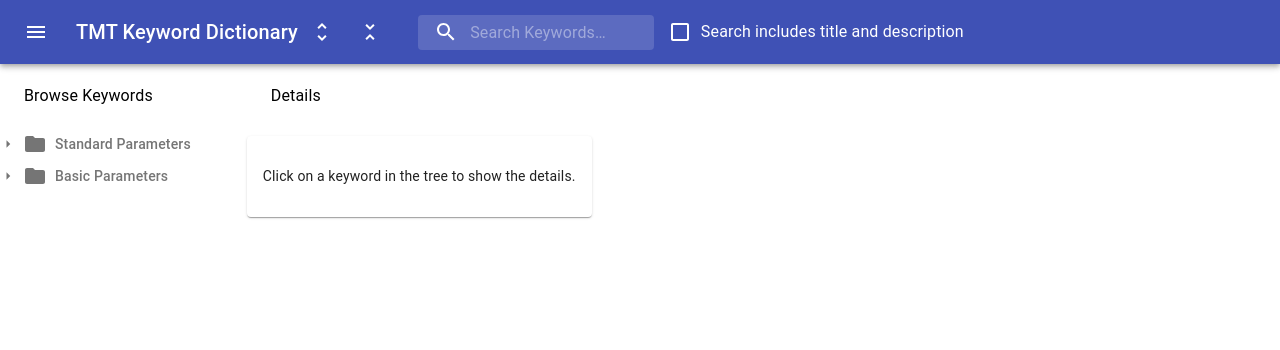
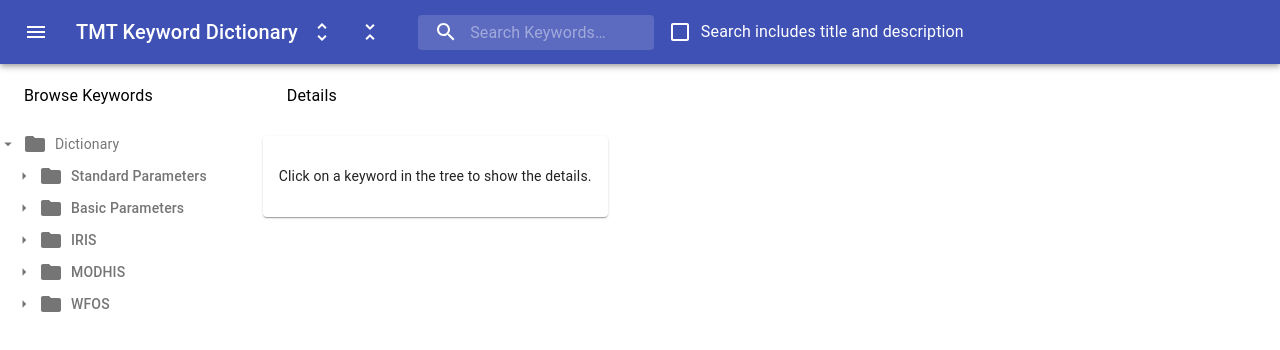
Before and after one commit to tmtsoftware/tmt-fits-keys, a React (Create React App) app: page / in a window 1280 px wide. Shown: the top 350 px of the page. Built offline with nearby package versions, Linux system fonts and the light colour scheme.

Commit message:
Changed top level node to Dictionary, added instrument nodes, instrument JSON with key references

```diff
--- a/src/App.tsx
+++ b/src/App.tsx
@@ -1,7 +1,7 @@
 import React, {ChangeEvent, useState} from 'react';
 import './App.css';
 
-import {fade, makeStyles, Theme, createStyles} from '@material-ui/core/styles';
+import {createStyles, fade, makeStyles, Theme} from '@material-ui/core/styles';
 import TreeView from '@material-ui/lab/TreeView';
 import TreeItem, {TreeItemProps} from '@material-ui/lab/TreeItem';
 import Typography from '@material-ui/core/Typography';
@@ -22,10 +22,16 @@ import UnfoldMoreIcon from '@material-ui/icons/UnfoldMore';
 import UnfoldLessIcon from '@material-ui/icons/UnfoldLess';
 import InputBase from "@material-ui/core/InputBase";
 
-import categories_json from './data/categories.json';
-import attributes_json from './data/attributes.json';
 import Checkbox from "@material-ui/core/Checkbox";
 import FormControlLabel from "@material-ui/core/FormControlLabel";
+
+import dictionary_json from './data/dictionary.json';
+import attributes_json from './data/attributes.json';
+
+import iris_json from './data/IRIS.json';
+import modhis_json from './data/MODHIS.json';
+import wfos_json from './data/WFOS.json';
+
 
 // Map of attribute to description for the FITS key attributes in data/attributes.json
 // used for tooltips in details table
@@ -61,17 +67,28 @@ interface Key {
     attributes: Array<Attribute>
 }
 
-// A category of FITS keys (from data/category.json)
-interface Category {
+// A dictionary of FITS keys (from data/category.json)
+interface Dictionary {
     category: string,
     keys: Array<Key>
 }
 
-const categories = categories_json as Array<Category>;
-const categoryNames = categories.map(c => c.category)
+// A reference to a key in a Dictionary
+interface KeyRef {
+    dict: Dictionary,
+    key: Key
+}
+
+const dictionaries = dictionary_json as Array<Dictionary>
+const categoryNames = dictionaries.map(d => d.category)
+
+// Arrays of references to keys for each instrument
+const irisIds = iris_json as Array<string>
+const modhisIds = modhis_json as Array<string>
+const wfosIds = wfos_json as Array<string>
 
 // Separator between category and keyword for nodeId
-const sep = "|";
+const sep = "|"
 
 const useTreeItemStyles = makeStyles((theme: Theme) =>
     createStyles({
@@ -124,6 +141,34 @@ const useTreeItemStyles = makeStyles((theme: Theme) =>
         },
     }),
 );
+
+// Gets the Key for the given id (in the format Category<sep>Key, same as nodeId)
+function getKeysForIds(ids: Array<string>): Array<KeyRef> {
+    const keys = ids.map(id => {
+        const [categoryName, keyName] = id.split(sep)
+        if (keyName) {
+            const dict = dictionaries.find(d => d.category === categoryName)
+            if (dict) {
+                const key = dict.keys.find(k => k.name === keyName)
+                if (key) {
+                    const keyRef: KeyRef = {dict: dict, key: key}
+                    return keyRef
+                }
+            }
+        }
+        return undefined
+    }).filter(keyRef => keyRef !== undefined)
+    return keys as Array<KeyRef>
+}
+
+// XXX TODO: Simplify/automate this?
+const instruments = new Map<string, Array<KeyRef>>()
+const instNames = ["IRIS", "MODHIS", "WFOS"]
+instruments.set("IRIS", getKeysForIds(irisIds))
+instruments.set("MODHIS", getKeysForIds(modhisIds))
+instruments.set("WFOS", getKeysForIds(wfosIds))
+
+const topLevelNodes = ["Dictionary"].concat(categoryNames).concat(instNames)
 
 function StyledTreeItem(props: StyledTreeItemProps): JSX.Element {
     const classes = useTreeItemStyles();
@@ -249,7 +294,7 @@ export default function App() {
     const [selectedNode, setSelectedNode] = useState("");
 
     // List of nodeIds for expanded tree nodes
-    const [expanded, setExpanded] = useState([""]);
+    const [expanded, setExpanded] = useState(["Dictionary"]);
 
     // Current contents of the Search filter box
     const [filter, setFilter] = useState("");
@@ -260,8 +305,8 @@ export default function App() {
     const classes = useStyles();
 
     // Makes a nodeId for a tree node
-    function makeKeyItemId(cat: Category, key: Key) {
-        return cat.category + sep + key.name;
+    function makeKeyItemId(dict: Dictionary, key: Key) {
+        return dict.category + sep + key.name;
     }
 
     const handleCheckboxChange = (event: React.ChangeEvent<HTMLInputElement>) => {
@@ -277,16 +322,34 @@ export default function App() {
                 value.title.toUpperCase().includes(filt) ||
                 value.description.toUpperCase().includes(filt)))
     }
+    function keyRefSearchFilter(value: KeyRef, index: number, array: KeyRef[]) {
+        return searchFilter(value.key, index, array.map(keyRef => keyRef.key))
+    }
 
     // Makes the tree nodes for the FITS keys for the given category
-    function keyItems(cat: Category) {
-        return cat.keys.filter(searchFilter).map(key =>
-            <StyledTreeItem
-                nodeId={makeKeyItemId(cat, key)}
-                key={makeKeyItemId(cat, key)}
+    function keyItems(dict: Dictionary) {
+        return dict.keys.filter(searchFilter).map(key => {
+            const id = makeKeyItemId(dict, key);
+            return <StyledTreeItem
+                nodeId={id}
+                key={id}
                 labelText={key.name}
                 labelIcon={ListAltIcon}/>
-        )
+        })
+    }
+
+    // Makes the tree nodes for the FITS keys for the given instrument
+    function instKeyItems(inst: string) {
+        const keyRefs = instruments.get(inst) as Array<KeyRef>
+        return keyRefs.filter(keyRefSearchFilter).map(keyRef => {
+            // Add inst to id to make it unique
+            const id = makeKeyItemId(keyRef.dict, keyRef.key) + sep + inst;
+            return <StyledTreeItem
+                nodeId={id}
+                key={id}
+                labelText={keyRef.key.name}
+                labelIcon={ListAltIcon}/>;
+        })
     }
 
     function nodeSelected(event: object, value: string) {
@@ -298,7 +361,7 @@ export default function App() {
     }
 
     // Makes the tree displaying the categories of FITS keys
-    function makeTreeView(classes: ClassNameMap, catItems: JSX.Element[]) {
+    function makeTreeView(classes: ClassNameMap, catItems: JSX.Element[], instItems: JSX.Element[]) {
         return <TreeView
             className={classes.root}
             defaultCollapseIcon={<ArrowDropDownIcon/>}
@@ -308,7 +371,13 @@ export default function App() {
             onNodeToggle={nodeToggled}
             expanded={expanded}
         >
-            {catItems}
+            <StyledTreeItem
+                key={"Dictionary"}
+                nodeId={"Dictionary"}
+                labelText={"Dictionary"}
+                labelIcon={FolderIcon}>
+                {catItems.concat(instItems)}
+            </StyledTreeItem>
         </TreeView>;
     }
 
@@ -330,7 +399,7 @@ export default function App() {
     function makeDetailView() {
         const [category, key] = selectedNode.split(sep)
         if (key) {
-            const cat = categories.find(c => c.category === category)
+            const cat = dictionaries.find(c => c.category === category)
             if (cat) {
                 const keyItem = cat.keys.find(k => k.name === key)
                 if (keyItem) {
@@ -361,7 +430,7 @@ export default function App() {
         setFilter(event.target.value)
         // Expand tree if filter is set
         if (event.target.value !== "")
-            setExpanded(categoryNames)
+            setExpanded(topLevelNodes)
     }
 
     // Makes the top bar
@@ -381,7 +450,7 @@ export default function App() {
                         TMT Keyword Dictionary
                     </Typography>
                     <div className={classes.sectionDesktop}>
-                        <IconButton title="Expand All" color="inherit" onClick={() => setExpanded(categoryNames)}>
+                        <IconButton title="Expand All" color="inherit" onClick={() => setExpanded(topLevelNodes)}>
                             <UnfoldMoreIcon/>
                         </IconButton>
                         <IconButton title="Collapse All" color="inherit" onClick={() => setExpanded([])}>
@@ -422,17 +491,28 @@ export default function App() {
     }
 
     // Makes the tree nodes for the categories of FITS keys
-    const catItems = categories.map(cat =>
+    const catItems = dictionaries.map(dict =>
         <StyledTreeItem
-            key={cat.category}
-            nodeId={cat.category}
-            labelText={cat.category}
+            key={dict.category}
+            nodeId={dict.category}
+            labelText={dict.category}
             labelIcon={FolderIcon}>
-            {keyItems(cat)}
+            {keyItems(dict)}
         </StyledTreeItem>
     );
 
-    const treeView = makeTreeView(classes, catItems);
+    // Makes the tree nodes for the instruments
+    const instItems = instNames.map( inst => {
+        return <StyledTreeItem
+            key={inst}
+            nodeId={inst}
+            labelText={inst}
+            labelIcon={FolderIcon}>
+            {instKeyItems(inst)}
+        </StyledTreeItem>;
+    });
+
+    const treeView = makeTreeView(classes, catItems, instItems);
     const detailView = makeDetailView();
 
     // Do the layout in a grid
--- /dev/null
+++ b/src/data/IRIS.json
@@ -0,0 +1,6 @@
+[
+  "Standard Parameters|SIMPLE",
+  "Standard Parameters|BITPIX",
+  "Basic Parameters|DATE",
+  "Basic Parameters|ORIGIN"
+]
--- /dev/null
+++ b/src/data/MODHIS.json
@@ -0,0 +1,4 @@
+[
+  "Standard Parameters|SIMPLE",
+  "Standard Parameters|BITPIX"
+]
--- /dev/null
+++ b/src/data/WFOS.json
@@ -0,0 +1,5 @@
+[
+  "Standard Parameters|SIMPLE",
+  "Standard Parameters|BITPIX",
+  "Basic Parameters|DATE"
+]
--- a/src/data/attributes.json
+++ b/src/data/attributes.json
@@ -6,7 +6,7 @@
   "example": "A sample FITS keyword value",
   "units": "FITS keyword units (e.g., arcseconds, degrees), for documentation only",
   "sw_source": "Used by the code to retrieve values from database or services to fill the FITS keyword (e.g., PPS:miri_lrs_dither.pattern_type)",
-  "source": "Subsystem that provides the FITS keyword value, for documentation only",
+  "source": "Event field that provides the FITS keyword value in the format prefix@field. For example: tcs.pk.altaz@azimuth",
   "level": "Science data level (e.g., 1a, 1b, 2, 2b) where the FITS keyword is first added to the FITS header",
   "si": "Science Instrument to which the FITS keyword applies (e.g., FGS, MIRI, NIRCAM, NIRISS, NIRSPEC, Multiple)",
   "section": "Science Instrument to which the FITS keyword applies (e.g., FGS, MIRI, NIRCAM, NIRISS, NIRSPEC, Multiple)",
--- a/src/data/categories.json
+++ b/src/data/dictionary.json
@@ -37,7 +37,7 @@
           },
           {
             "name": "source",
-            "value": "Science Data Processing (SDP)"
+            "value": ""
           },
           {
             "name": "level",
@@ -108,7 +108,7 @@
           },
           {
             "name": "source",
-            "value": "Science Data Processing (SDP)"
+            "value": ""
           },
           {
             "name": "level",
@@ -184,7 +184,7 @@
           },
           {
             "name": "source",
-            "value": "Science Data Processing (SDP)"
+            "value": ""
           },
           {
             "name": "level",
@@ -255,7 +255,7 @@
           },
           {
             "name": "source",
-            "value": "Science Data Processing (SDP)"
+            "value": ""
           },
           {
             "name": "level",
--- /dev/null
+++ b/src/data/instruments.json
@@ -0,0 +1 @@
+["IRIS", "MODHIS", "WFOS"]
```
Also changed, not shown: 1 other file (tests, documents, lock files or other folders).
